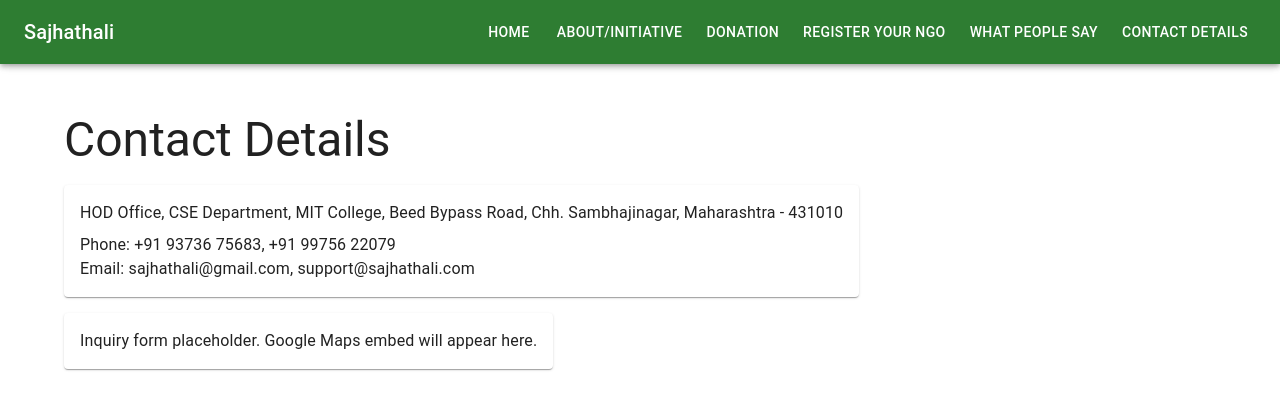
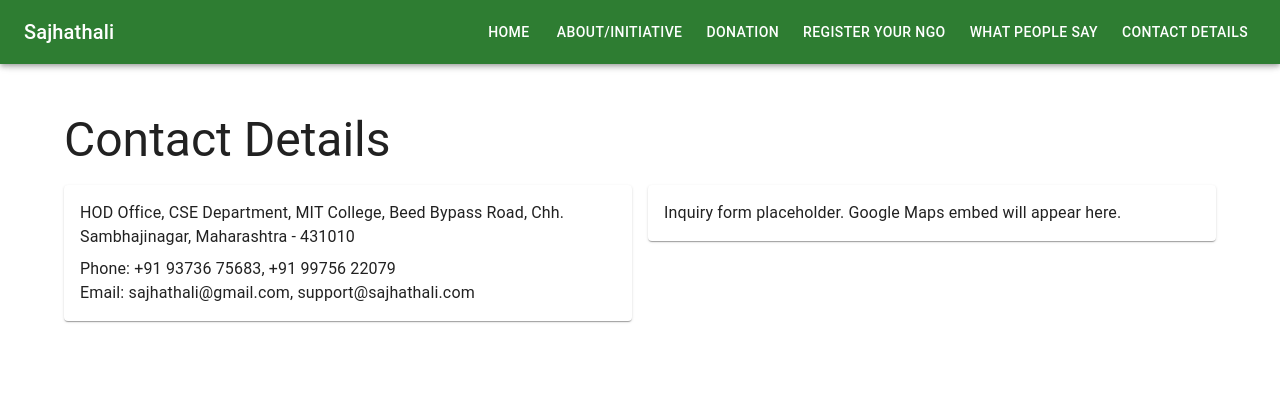
Before and after one commit to sajhathali/sothali, a Next.js app: page /contact in a window 1280 px wide. Shown: the top 410 px of the page. Built offline with nearby package versions, Linux system fonts and the light colour scheme.

Commit message:
fix: replace Grid with flexbox layout for MUI v6 compatibility

```diff
--- a/src/app/contact/page.tsx
+++ b/src/app/contact/page.tsx
@@ -1,4 +1,4 @@
-import { Container, Typography, Paper, Grid } from "@mui/material";
+import { Container, Typography, Paper, Box } from "@mui/material";
 
 export default function ContactPage() {
   return (
@@ -6,20 +6,20 @@
       <Typography variant="h3" gutterBottom>
         Contact Details
       </Typography>
-      <Grid container spacing={2}>
-        <Grid item xs={12} md={6}>
+      <Box sx={{ display: "flex", flexDirection: { xs: "column", md: "row" }, gap: 2 }}>
+        <Box sx={{ flex: 1 }}>
           <Paper sx={{ p: 2 }}>
             <Typography>HOD Office, CSE Department, MIT College, Beed Bypass Road, Chh. Sambhajinagar, Maharashtra - 431010</Typography>
             <Typography sx={{ mt: 1 }}>Phone: +91 93736 75683, +91 99756 22079</Typography>
             <Typography>Email: sajhathali@gmail.com, support@sajhathali.com</Typography>
           </Paper>
-        </Grid>
-        <Grid item xs={12} md={6}>
+        </Box>
+        <Box sx={{ flex: 1 }}>
           <Paper sx={{ p: 2 }}>
             <Typography>Inquiry form placeholder. Google Maps embed will appear here.</Typography>
           </Paper>
-        </Grid>
-      </Grid>
+        </Box>
+      </Box>
     </Container>
   );
 }
```
Also changed, not shown: src/app/reviews/page.tsx (+5 -5 lines).
